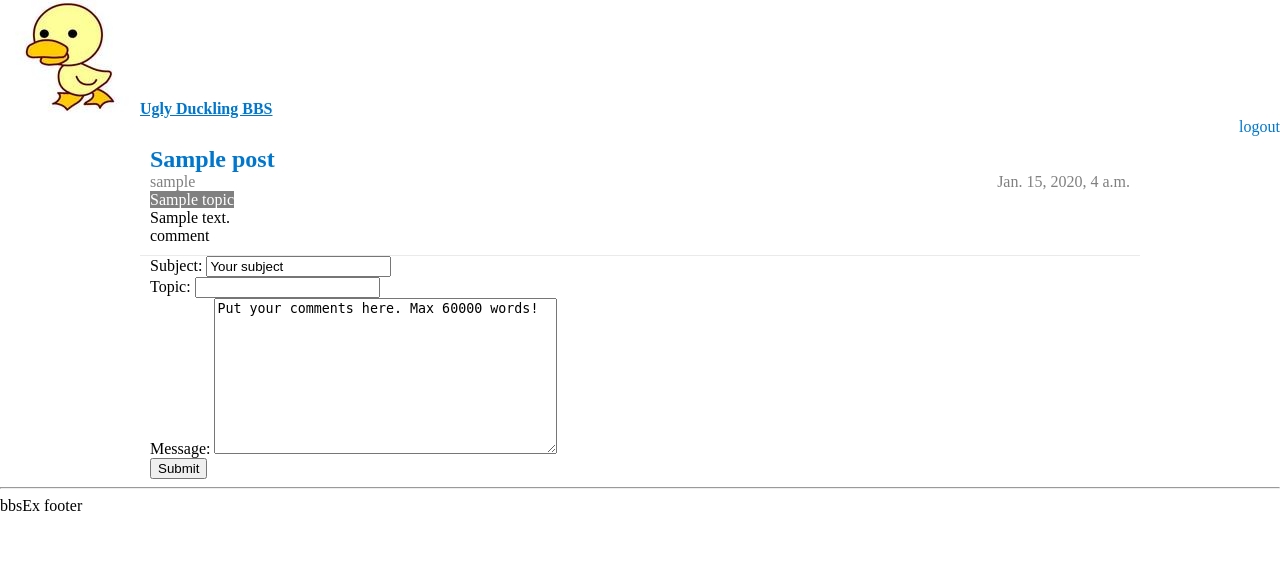
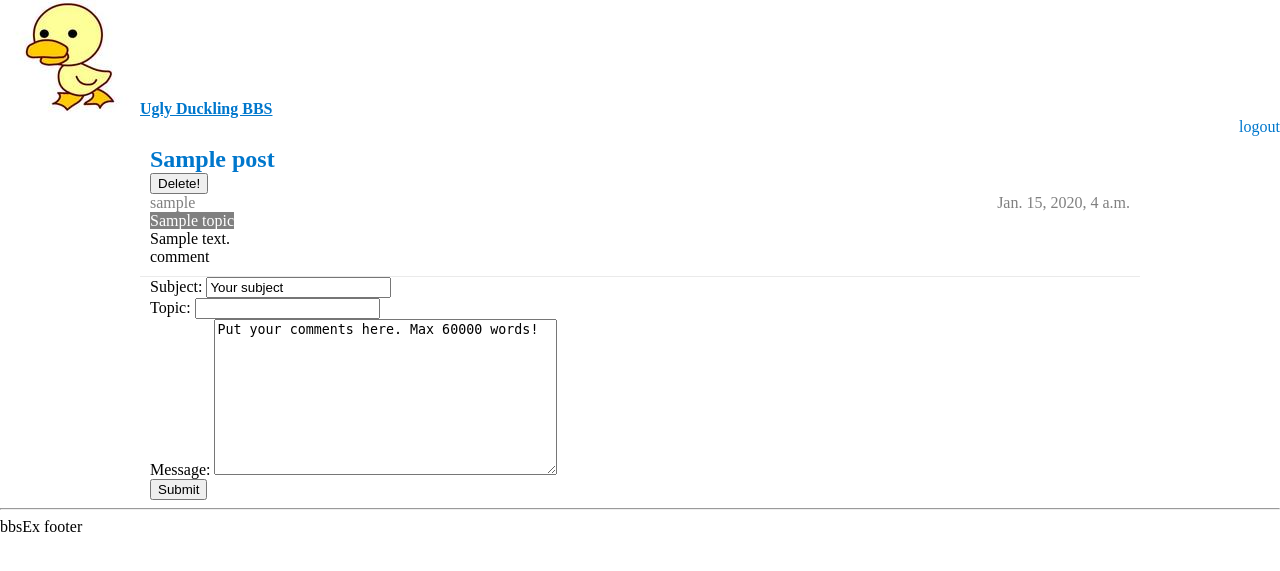
Before and after one commit to Albert-Chan/uglyDuckling, a Django app: page /p/ in a window 1280 px wide. Shown: the top 571 px of the page. Run offline with Django 3.2, Linux system fonts and the light colour scheme; a user stored in the database is signed in; tables that the repository leaves empty hold one stand-in row (values such as "Sample post"); some libraries are stand-ins or nearby versions.

Commit message:
Add delete function

```diff
--- /dev/null
+++ b/bbsEx/bbsEx/static/js/posts/posts.js
@@ -0,0 +1,8 @@
+var post;
+$(function () {
+    $(".delete_action").click(function(){
+    	post = $(this).parents(".feed_item");
+    	var id = post.attr("id");
+        $.get("/del/"+id + "/", function(){ post.remove(); });
+    });
+});
--- a/bbsEx/bbsEx/templates/posts/post_base.html
+++ b/bbsEx/bbsEx/templates/posts/post_base.html
@@ -8,6 +8,7 @@
 {% block scripts %}
 <script type="text/javascript" src="/site_static/js/jquery-1.10.2.js"></script>
 <script type="text/javascript" src="/site_static/js/ajax_csrf.js"></script>
+<script type="text/javascript" src="/site_static/js/posts/posts.js"></script>
 <script type="text/javascript">
 var postid = -1;
 $(document).ready(function(){
@@ -40,9 +41,12 @@ $(document).ready(function(){
 </div>
 <div class="container">
 	{% for post in current_posts %}
-	<div class="feed_item">
-		<div class="title">
-			<a href={{post.getValidLink }}>{{ post.subject }}</a>
+	<div id={{ post.id }} class="feed_item">
+		<div>
+			<div class="title">
+				<a href={{post.getValidLink }}>{{ post.subject }}</a>
+			</div>
+			<input type="button" class="delete_action" value="Delete!"/>
 		</div>
 		<div>
 			<div class="author">{{ post.author }}</div>
@@ -53,7 +57,7 @@ $(document).ready(function(){
 			<span class="topic_name"><a id="topic_a" href={{post.topic.getValidLink }}>{{ post.topic.name }}</a></span>
 		</div>
 		<div class="content">{{ post.content }}</div>
-		<div class="comment" id={{ post.id }} title="hidden">comment</div>
+		<div class="comment" title="hidden">comment</div>
 	</div>
 	{% endfor %}
 </div>
--- a/bbsEx/bbsEx/urls.py
+++ b/bbsEx/bbsEx/urls.py
@@ -3,7 +3,7 @@ from django.conf import settings
 from django.conf.urls import patterns, include
 from django.contrib import admin
 from django.contrib.auth.views import login, logout
-from posts.views import p, posts, t, comment
+from posts.views import p, posts, t, comment, delete
 # Uncomment the next two lines to enable the admin:
 admin.autodiscover()
 
@@ -24,6 +24,7 @@ urlpatterns = patterns('',
     (r'^logout/$', logout, {'next_page': '/'}),
     (r'^p/$', posts),
     (r'^p/(\d+)/.+$', p),
+    (r'^del/(\d+)/$', delete),
     (r'^t/(.+)$', t),
     (r'^site_static/(?P<path>.*)$', 'django.views.static.serve', {'document_root': settings.STATIC_PATH}),
     (r'^comment/$', comment),
--- a/bbsEx/posts/views.py
+++ b/bbsEx/posts/views.py
@@ -6,6 +6,12 @@ from django.http.response import HttpResponseRedirect
 from django.shortcuts import render_to_response
 from django.template.context import RequestContext
 import datetime
+
+@login_required
+def delete(request, post_id):
+    post = Post.objects.get(id=post_id)
+    post.delete()
+    return HttpResponseRedirect('/login/')
 
 @login_required
 def t(request, topic_name):
```
